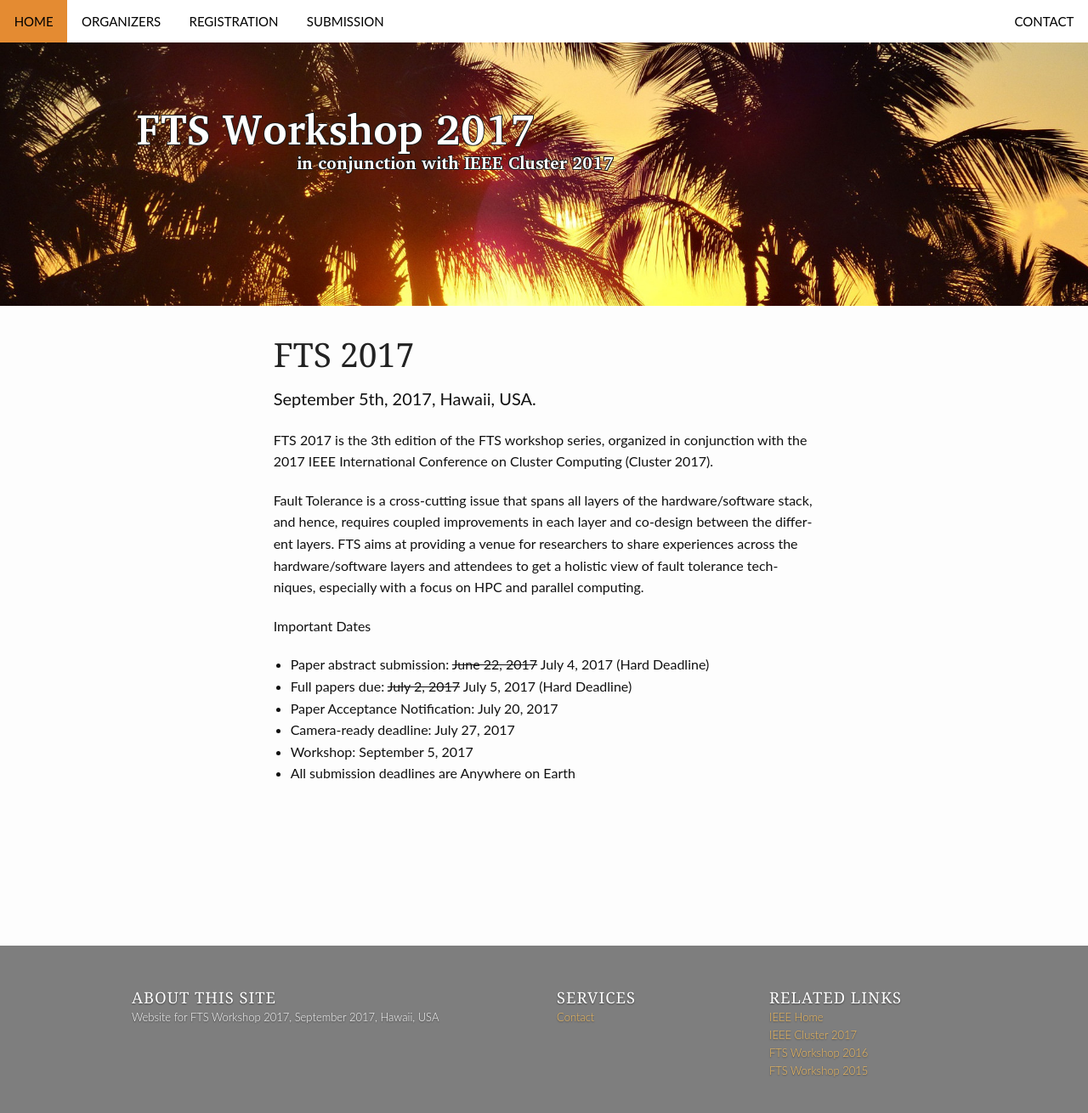
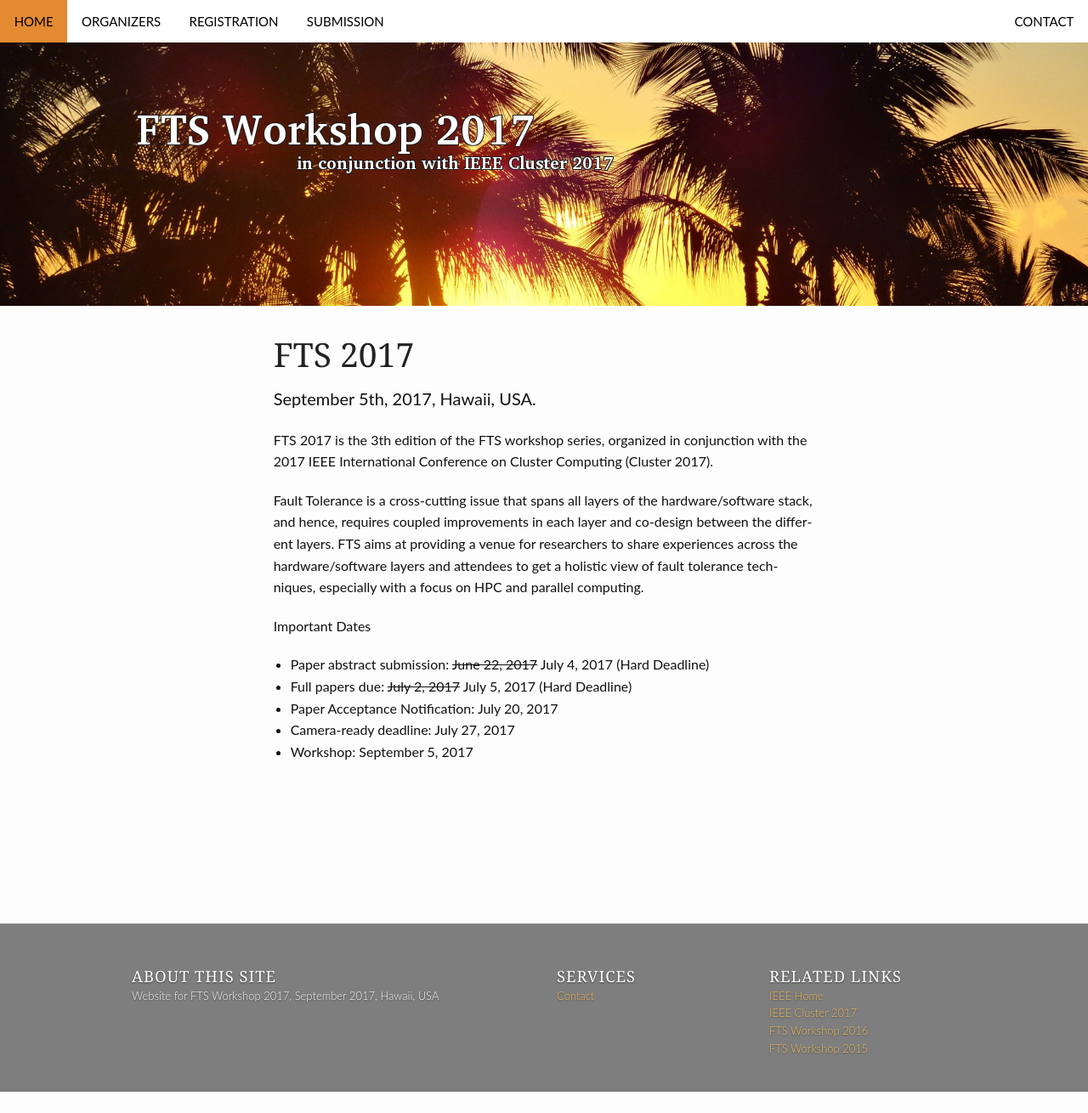
Before and after one commit to fts-workshop/fts17.github.io, a Jekyll site: the page built from index.md, in a window 1280 px wide. Shown: the whole page at 85% size. Built offline with Jekyll 4.4.1, drawn with Linux system fonts in a browser that asks for light colours; after the commit the page ends 1285 px from its top, so only the background shows below that.

Commit message:
anywhere on earth removed (to submission inst)

```diff
--- a/index.md
+++ b/index.md
@@ -28,4 +28,3 @@ Important Dates
 * Paper Acceptance Notification: July 20, 2017
 * Camera-ready deadline: July 27, 2017
 * Workshop: September 5, 2017
-* All submission deadlines are Anywhere on Earth
```
